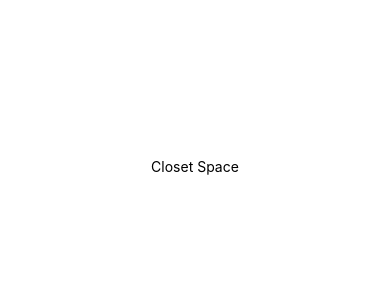
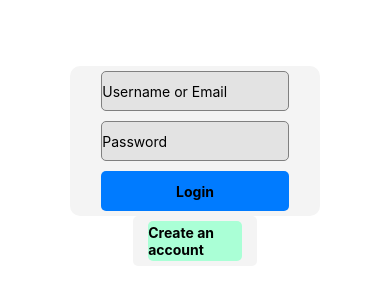
Before and after one commit to mikemoreedu/ClosetSpace, a React Native app: screen / in a window 390 px wide. Shown: the part 256-556 px from the top of the page. Built offline with nearby package versions, Linux system fonts and the light colour scheme.

Commit message:
Updated login page

```diff
--- a/App.js
+++ b/App.js
@@ -1,10 +1,56 @@
-import { StatusBar } from 'expo-status-bar';
-import { StyleSheet, Text, View } from 'react-native';
+import { StatusBar } from "expo-status-bar";
+import {
+  StyleSheet,
+  Text,
+  View,
+  TextInput,
+  TouchableOpacity,
+  Platform
+} from "react-native";
+import React, { useState } from "react";
 
 export default function App() {
+  const [username, setUsername] = useState("");
+  const [password, setPassword] = useState("");
+
   return (
     <View style={styles.container}>
-      <Text>Closet Space</Text>
+      <View style={styles.inputContainer}>
+        <TextInput
+          style={styles.input}
+          value={username}
+          onChangeText={(text) => setUsername(text)}
+          placeholder="Username or Email"
+        />
+        <TextInput
+          style={styles.input}
+          value={password}
+          onChangeText={(text) => setPassword(text)}
+          placeholder="Password"
+          secureTextEntry={true}
+        />
+        <TouchableOpacity
+          style={styles.button}
+          activeOpacity={0.7} // Adjust the opacity when pressed
+          onPress={() => {
+            // Handle button press here
+          }}
+        >
+          <Text style={styles.buttonText}>Login</Text>
+        </TouchableOpacity>
+      </View>
+
+      <View style={styles.createAccountContainer}>
+        <TouchableOpacity
+          style={[styles.button, { backgroundColor: "#aaffd6" }]}
+          onPress={() => {
+            // Handle "Create an account" press here
+          }}
+        >
+          <Text style={styles.buttonText}>Create an account</Text>
+        </TouchableOpacity>
+      </View>
+
       <StatusBar style="auto" />
     </View>
   );
@@ -13,8 +59,46 @@
 const styles = StyleSheet.create({
   container: {
     flex: 1,
-    backgroundColor: '#fff',
-    alignItems: 'center',
-    justifyContent: 'center',
+    backgroundColor: "#fff",
+    alignItems: "center",
+    justifyContent: "center",
+  },
+  inputContainer: {
+    backgroundColor: "#F4F4F4",
+    height: 150,
+    width: 250,
+    borderRadius: 10,
+    alignItems: "center",
+    justifyContent: "center",
+  },
+  input: {
+    backgroundColor: "#E3E3E3",
+    height: 40,
+    width: "75%",
+    borderColor: "gray",
+    borderWidth: 1,
+    marginTop: 5,
+    marginBottom: 5,
+    borderRadius: 5,
+  },
+  button: {
+    backgroundColor: "#007BFF",
+    height: 40,
+    width: "75%",
+    alignItems: "center",
+    justifyContent: "center",
+    marginTop: 5,
+    marginBottom: 5,
+    borderRadius: 5,
+  },
+  buttonText: {
+    color: "black",
+    fontWeight: "bold",
+  },
+  createAccountContainer: {
+    borderRadius: 5,
+    alignItems: "center",
+    justifyContent: "center",
+    backgroundColor: "#F4F4F4",
   },
 });
```
